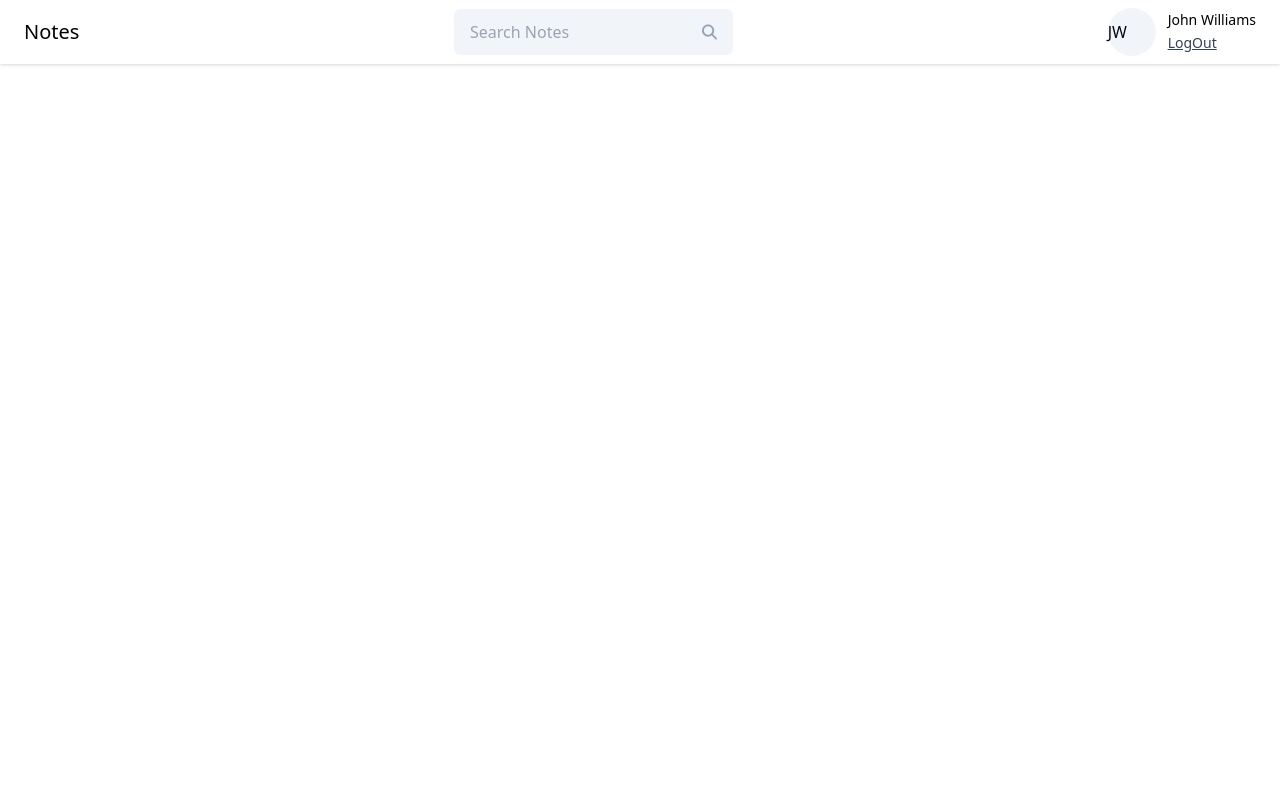
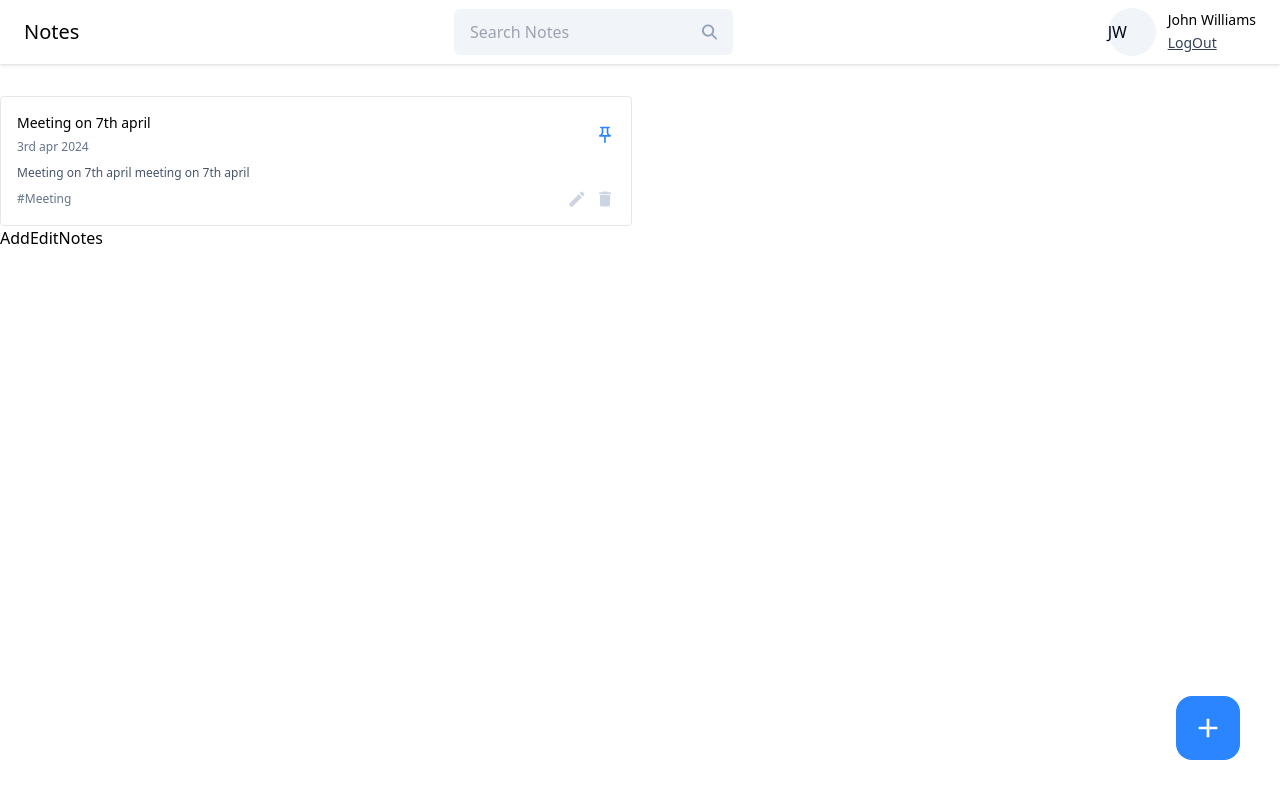
Before and after one commit to idk-mr4tyunjay/MemoMate, a React (Vite) app in the folder Frontend/: page /dashboard in a window 1280 px wide. Built offline with nearby package versions, Linux system fonts and the light colour scheme.

Commit message:
note-card

```diff
--- /dev/null
+++ b/Frontend/src/components/Cards/NoteCard.jsx
@@ -0,0 +1,40 @@
+import { MdOutlinePushPin } from "react-icons/md";
+import { MdCreate, MdDelete } from "react-icons/md";
+const NoteCard = ({
+  title,
+  date,
+  content,
+  tags,
+  isPinned,
+  onEdit,
+  onDelete,
+  onPinNote,
+}) => {
+  return (
+    <div className="border rounded p-4 bg-white hover:shadow-xl transition-all ease-in-out">
+      <div className="flex items-center justify-between">
+        <div>
+          <h6 className="text-sm front-medium">{title}</h6>
+          <span className="text-xs text-slate-500">{date}</span>
+        </div>
+        <MdOutlinePushPin className={`icon-btn ${isPinned ? 'text-primary' : 'text-slate-300'}`} onClick={onPinNote} />
+      </div>
+      <p className="text-xs text-slate-600 mt-2">{content?.slice(0, 60)}</p>
+      <div className="flex items-center justify-between mt-2">
+        <div className="text-xs text-slate-500">{tags}</div>
+        <div className="flex items-center gap-2">
+          <MdCreate
+            className="icon-btn hover:text-green-600"
+            onClick={onEdit}
+          />
+          <MdDelete
+            className="icon-btn hover:text-red-500"
+            onClick={onDelete}
+          />
+        </div>
+      </div>
+    </div>
+  );
+};
+
+export default NoteCard;
--- a/Frontend/src/components/Navbar/Navbar.jsx
+++ b/Frontend/src/components/Navbar/Navbar.jsx
@@ -1,11 +1,11 @@
 import { useNavigate } from "react-router-dom";
 import SearchBar from "../SearchBar/SearchBar";
+import { useState } from "react";
 import ProfileInfo from "../Cards/ProfileInfo";
-import { useState } from "react";
 
 const Navbar =() => {
   const [searchQuery, setSearchQuery] = useState("");
-  const navigate = useNavigate
+  const navigate = useNavigate();
 
   const onLogout = () => {
     navigate("/login");
--- a/Frontend/src/components/SearchBar/SearchBar.jsx
+++ b/Frontend/src/components/SearchBar/SearchBar.jsx
@@ -1,4 +1,3 @@
-import React from "react";
 import { FaMagnifyingGlass } from "react-icons/fa6";
 import { IoMdClose } from "react-icons/io";
 
--- a/Frontend/src/index.css
+++ b/Frontend/src/index.css
@@ -19,4 +19,7 @@
   .btn-primary{
     @apply w-full text-sm bg-primary text-white p-2 rounded my-1 hover:bg-blue-600;
   }
+  .icon-btn {
+    @apply text-xl text-slate-300 cursor-pointer hover:text-primary;
+  }
 }
--- /dev/null
+++ b/Frontend/src/pages/Home/AddEditNotes.jsx
@@ -0,0 +1,8 @@
+
+const AddEditNotes = () => {
+  return (
+    <div>AddEditNotes</div>
+  )
+}
+
+export default AddEditNotes
--- a/Frontend/src/pages/Home/Home.jsx
+++ b/Frontend/src/pages/Home/Home.jsx
@@ -1,14 +1,34 @@
-import React from 'react'
-import Navbar from '../../components/Navbar/Navbar'
+import Navbar from "../../components/Navbar/Navbar";
+import NoteCard from "../../components/Cards/NoteCard";
+import {MdAdd} from "react-icons/md"
+import AddEditNotes from "./AddEditNotes";
 
 const Home = () => {
   return (
-    <div>
+    <>
       <Navbar />
 
-      <div className='container mx-auto'></div>
-    </div>
-  )
-}
+      <div className="container mx-auto">
+     <div className="grid grid-cols-2 gap-4 mt-8">
+          <NoteCard
+            title="Meeting on 7th april"
+            date="3rd apr 2024"
+            content="Meeting on 7th april meeting on 7th april"
+            tags="#Meeting"
+            isPinned={true}
+            onEdit={() => {}}
+            onDelete={() => {}}
+            onPinNote={() => {}}
+          />
 
-export default Home
+     </div>
+      </div>
+      <button className="w-16 h-16 flex items-center  justify-center rounded-2xl bg-primary hover:bg-blue-600 absolute right-10 bottom-10" onClick={() => {}}>
+        <MdAdd className="text-[32px] text-white " />
+      </button>
+      <AddEditNotes />
+    </>
+  );
+};
+
+export default Home;
```
